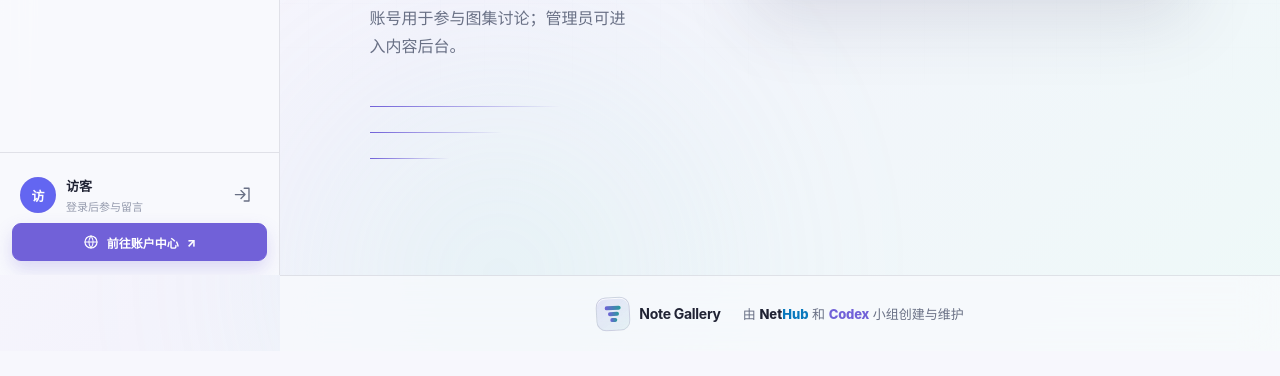
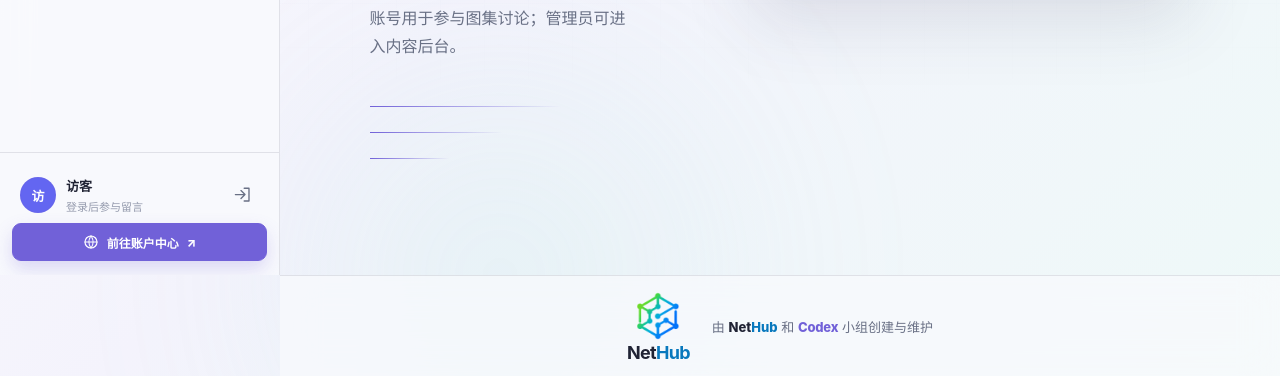
Before and after one commit to kuxiaowo/Codex-CAS-Web, a FastAPI app: page /login in a window 1280 px wide. Shown: the part 525-901 px from the top of the page. Before the commit the page ends 856 px from the top, so only its background shows below. Run offline with FastAPI, Linux system fonts and the light colour scheme; data that the repository does not hold is empty; parts of the project's set-up code (start-up, migrations or seed data) failed here and were passed over.

Commit message:
Update footer branding to use NetHub logo

```diff
--- a/static/css/styles.css
+++ b/static/css/styles.css
@@ -256,13 +256,9 @@ svg { width: 1.2em; fill: none; stroke: currentColor; stroke-linecap: round; str
   text-align: center;
   backdrop-filter: blur(18px) saturate(115%);
 }
-.site-footer-brand { display: flex; flex: 0 0 auto; align-items: center; gap: 9px; }
-.site-footer-brand > strong { color: var(--text); font-size: 14px; letter-spacing: -.02em; }
-.site-footer-mark { width: 34px; height: 34px; border-radius: 10px; }
-.site-footer-mark span { width: 16px; height: 4px; }
-.site-footer-mark span:nth-child(1) { transform: translateY(-6px); }
-.site-footer-mark span:nth-child(2) { width: 11px; }
-.site-footer-mark span:nth-child(3) { width: 7px; transform: translateY(6px); }
+.site-footer-brand { display: flex; flex: 0 0 auto; flex-direction: column; align-items: center; gap: 2px; }
+.site-footer-brand > strong { font-size: 18px; line-height: 1; letter-spacing: -.04em; }
+.site-footer-logo { display: block; width: 52px; height: 52px; object-fit: contain; }
 .site-footer p { margin: 0; }
 .site-footer-team { font-weight: 850; }
 .nethub-net { color: #202334; }
--- a/templates/base.html
+++ b/templates/base.html
@@ -7,7 +7,7 @@
   <meta name="theme-color" content="#f7f8fc">
   <title>{% block title %}{{ site.siteName }}{% endblock %}</title>
   <link rel="icon" href="/static/favicon.png" type="image/png" sizes="64x64">
-  <link rel="stylesheet" href="/static/css/styles.css?v=account-buttons2">
+  <link rel="stylesheet" href="/static/css/styles.css?v=footer-nethub1">
   {% block head %}{% endblock %}
 </head>
 <body>
@@ -82,11 +82,9 @@
   </main>
 
   <footer class="site-footer">
-    <div class="site-footer-brand" aria-label="{{ site.siteName }}">
-      <span class="brand-mark site-footer-mark" aria-hidden="true">
-        <span></span><span></span><span></span>
-      </span>
-      <strong>{{ site.siteName }}</strong>
+    <div class="site-footer-brand" aria-label="NetHub">
+      <img class="site-footer-logo" src="/static/nethub-icon.png" alt="">
+      <strong><span class="nethub-net">Net</span><span class="nethub-hub">Hub</span></strong>
     </div>
     <p>
       由
```
Also changed, not shown: static/nethub-icon.png (added).
